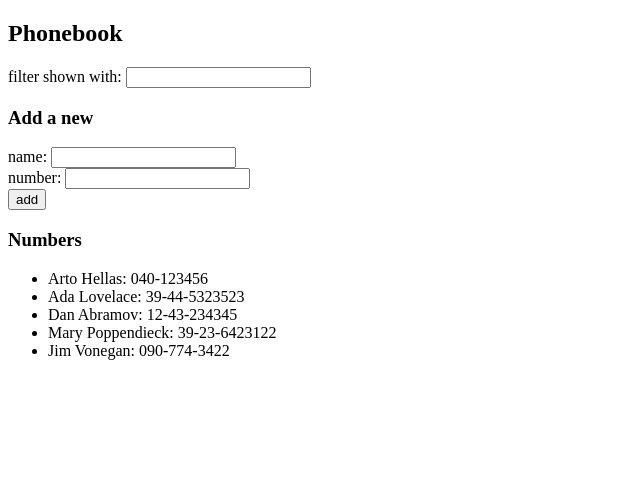
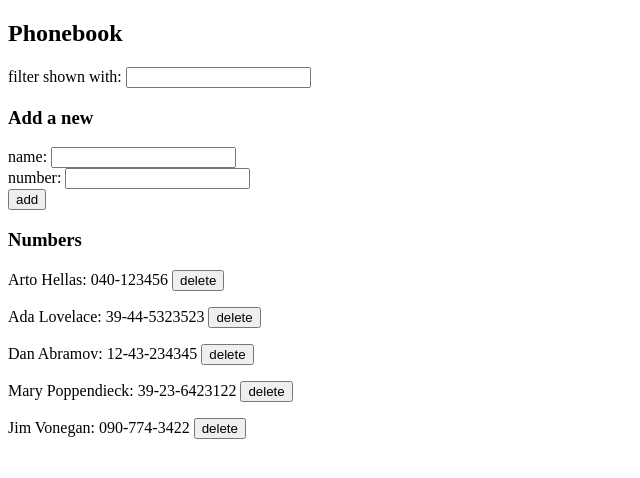
Before and after one commit to DANKAMN/full-stack-open, a React (Vite) app in the folder Part-02/phonebook/: page / in a window 1280 px wide. Shown: the top 478 px of the page, without its empty margins (0-640 px from the left). Built offline with nearby package versions, Linux system fonts and the light colour scheme; data requests are answered from the project's data file.

Commit message:
handle deletion

```diff
--- a/Part-02/phonebook/src/App.jsx
+++ b/Part-02/phonebook/src/App.jsx
@@ -1,5 +1,5 @@
 import { useState, useEffect } from 'react'
-import axios from 'axios'
+import personService from './services/persons'
 import Filter from './components/Filter'
 import PersonForm from './components/PersonForm'
 import Persons from './components/Persons'
@@ -11,12 +11,12 @@ const App = () => {
   const [filter, setFilter] = useState('')
 
   useEffect(() => {
-    axios
-      .get("http://localhost:3001/persons")
-      .then(response => {
-        setPersons(response.data)
+    personService
+      .getAll()
+      .then(initialPersons => {
+        setPersons(initialPersons)
       })
-      .catch(error => console.error(error));
+      .catch(error => console.error(error))
   }, [])
 
   const handleSubmit = (e) => {
@@ -29,21 +29,34 @@ const App = () => {
     }
 
     const newPerson = { name: newName, number: newNumber }
-    axios
-      .post("http://localhost:3001/persons", newPerson)
-      .then(response => {
-        setPersons(persons.concat(response.data))
-
+    personService
+      .create(newPerson)
+      .then(returnedPerson => {
+        setPersons(persons.concat(returnedPerson))
         setNewName('')
         setNewNumber('')
       })
-      .catch(error => console.error(error));
-
+      .catch(error => console.error(error))
   }
 
   const handleNameChange = (e) => setNewName(e.target.value)
   const handleNumberChange = (e) => setNewNumber(e.target.value)
   const handleFilterChange = (e) => setFilter(e.target.value)
+
+  const handleDelete = (id, name) => {
+    if (window.confirm(`Delete ${name}`)) {
+      personService
+        .remove(id)
+        .then(() => {
+          setPersons(persons.filter(person => person.id !== id))
+        })
+        .catch(error => {
+          console.error('Error deleting:', error)
+          alert(`The person '${name}' was already removed from server`)
+          setPersons(persons.filter(person => person.id !== id))
+        })
+    }
+  }
 
   const personsToShow = filter
     ? persons.filter(person => person.name.toLowerCase().includes(filter.toLowerCase()))
@@ -65,7 +78,7 @@ const App = () => {
       />
 
       <h3>Numbers</h3>
-      <Persons persons={personsToShow} />
+      <Persons persons={personsToShow} handleDelete={handleDelete} />
     </div>
   )
 }
--- a/Part-02/phonebook/src/components/Persons.jsx
+++ b/Part-02/phonebook/src/components/Persons.jsx
@@ -1,9 +1,11 @@
-const Persons = ({ persons }) => (
-  <ul>
-    {persons.map((person, i) => (
-      <li key={i}>{person.name}: {person.number}</li>
+const Persons = ({ persons, handleDelete }) => (
+  <div>
+    {persons.map((person) => (
+      <span key={person.id}>
+        <p>{person.name}: {person.number} <button onClick={() => handleDelete(person.id, person.name)}>delete</button></p>
+      </span>
     ))}
-  </ul>
+  </div>
 )
 
 export default Persons
--- a/Part-02/phonebook/src/services/persons.js
+++ b/Part-02/phonebook/src/services/persons.js
@@ -0,0 +1,15 @@
+import axios from 'axios'
+
+const baseUrl = 'http://localhost:3001/persons'
+
+const getAll = () => axios.get(baseUrl).then(res => res.data)
+
+const create = (newPerson) => axios.post(baseUrl, newPerson).then(res => res.data)
+
+const remove = (id) => axios.delete(`${baseUrl}/${id}`);
+
+export default {
+  getAll,
+  create,
+  remove
+}
```
